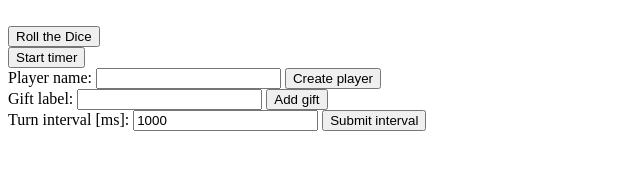
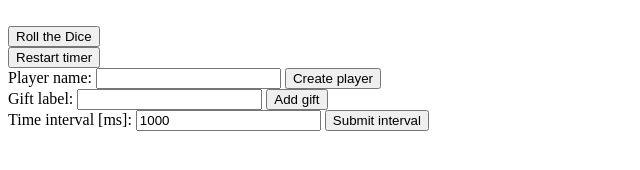
Before and after one commit to hugolinder/julklappsspel, a website: page public/index.html in a window 1280 px wide. Shown: the full height of the page, 0-640 px from the left. Drawn offline with Linux system fonts and the light colour scheme; no server answers.

Commit message:
clarify text messages to user: timer, dice and time interval

```diff
--- a/public/index.html
+++ b/public/index.html
@@ -14,7 +14,7 @@
     <button id="diceBtn">Roll the Dice</button>
     <label id="diceDisplay"></label>
     <br>
-    <button id='timeBtn'>Start timer</button>
+    <button id='timeBtn'>Restart timer</button>
     <label id='timeDisplay'></label>
     <br>
     <label for="name">Player name:</label>
@@ -25,7 +25,7 @@
     <input type='text' id='gift'>
     <button id='giftBtn'>Add gift</button>
     <br>
-    <label for 'interval'>Turn interval [ms]:</label>
+    <label for 'interval'>Time interval [ms]:</label>
     <input type='number' id='interval' name="interval" min="1" max="60*1000"value="1000">
     <button id="submitInterval">Submit interval</button>
     <div id='myConsole'></div>
--- a/public/index.js
+++ b/public/index.js
@@ -29,7 +29,9 @@ function commandServer () {
           token.style.top = template.y
         }
       })
-      document.getElementById('diceDisplay').textContent = json.model.diceValues.pop()
+      if (json.model.diceValues.length > 0) {
+        document.getElementById('diceDisplay').textContent = 'Dice roll ' + json.model.diceValues.length + ' is ' + json.model.diceValues.pop()
+      }
       startTime = json.model.time
     })
     .catch(err => console.error(err))
@@ -202,14 +204,15 @@ function updateView () {
   diceBtn.textContent = 'Roll the Dice'
   playerBtn.textContent = 'Create player'
   giftBtn.textContent = 'Add gift'
-  timeBtn.textContent = 'Start timer'
+  timeBtn.textContent = 'Restart timer'
 
   // display current time in minutes: seconds
   if (startTime) {
     var now = new Date().getTime()
     var timeDiff = (now - startTime) / 1000 // seconds
     var timeStr = Math.floor(timeDiff / 60) + ':' + Math.floor((timeDiff % 60))
-    console.log('time string min:sec = ' + timeStr)
+    timeStr = 'min:sec = ' + timeStr
+    console.log('time string ' + timeStr)
     document.getElementById('timeDisplay').textContent = timeStr
   }
   /*
```
